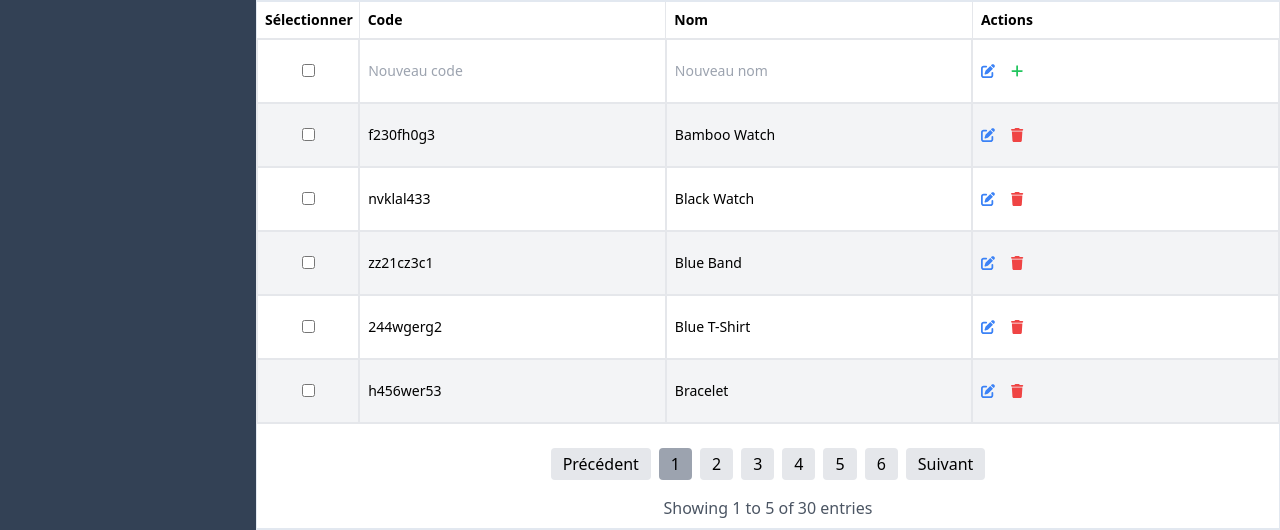
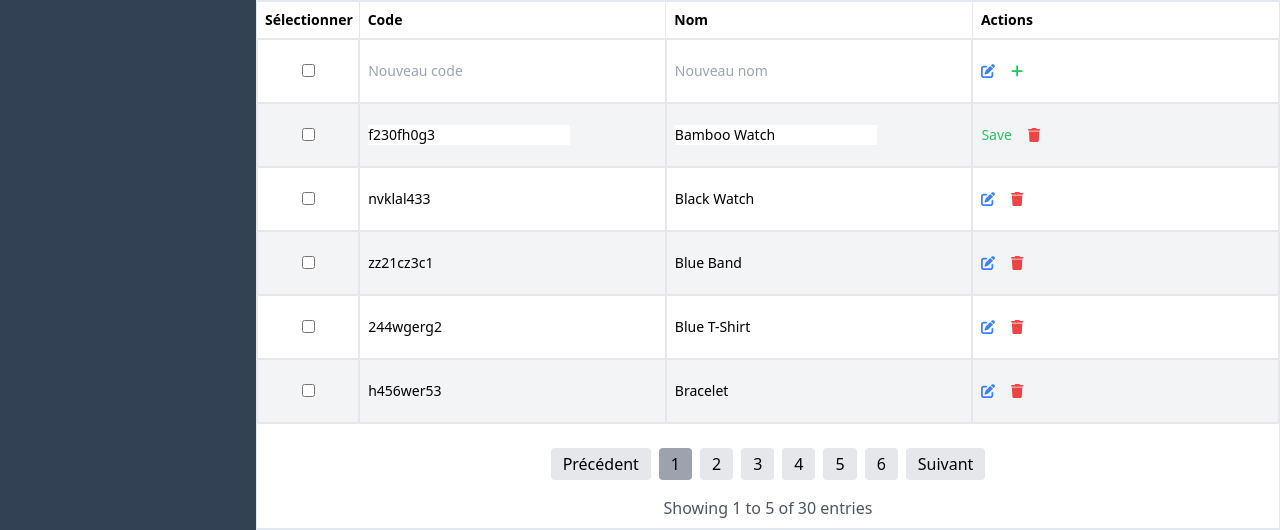
Before and after one commit to gaelamand/altenshop, a React (Create React App) app: page /Admin/Products in a window 1280 px wide. Both pictures are taken after a click on the button 988 px from the left and 325 px from the top of the page. Shown: the part 190-720 px from the top of the page. Built offline with nearby package versions, Linux system fonts and the light colour scheme.

Commit message:
:sparkles: modification produits admin

```diff
--- a/src/components/Admin/index.jsx
+++ b/src/components/Admin/index.jsx
@@ -12,6 +12,9 @@ const Admin = () => {
   const [products, setProducts] = useState([]);
   // const [deletedProducts, setDeletedProducts] = useState([]);
   const [selectedProduct, setSelectedProduct] = useState(null);
+  const [editingRows, setEditingRows] = useState([]);
+const [editedValues, setEditedValues] = useState({});
+
 
   const getData = () => {
     var requestOptions = {
@@ -36,14 +39,11 @@ const Admin = () => {
     console.log('Delete button clicked for product ID:', productId);
 
     try {
-      // Simulate the DELETE operation by updating the local JSON data
       const response = await fetch('../products.json');
       const data = await response.json();
 
-      // Filter out the product with the specified ID
       const updatedData = data.data.filter((item) => item.id !== productId);
 
-      // Update the products in the local state
       setProducts(updatedData);
     } catch (error) {
       console.error('Erreur lors de la suppression du produit :', error);
@@ -60,12 +60,38 @@ const Admin = () => {
       name: newProductName,
     };
 
-    setProducts([newProduct, ...products]); // Modifié ici pour ajouter au début
+    setProducts([newProduct, ...products]);
 
-    // Réinitialiser les champs de saisie pour le nouveau produit
     setNewProductCode("");
     setNewProductName("");
   };
+
+  const handleEdit = (productId) => {
+  if (editingRows.includes(productId)) {
+    // Disable editing
+    const newEditingRows = editingRows.filter(id => id !== productId);
+    setEditingRows(newEditingRows);
+
+    // Apply the edited values
+    const updatedData = products.map(item => {
+      if (item.id === productId && editedValues[productId]) {
+        return { ...item, ...editedValues[productId] };
+      }
+      return item;
+    });
+    setProducts(updatedData);
+
+    // Clear edited values
+    const newEditedValues = { ...editedValues };
+    delete newEditedValues[productId];
+    setEditedValues(newEditedValues);
+  } else {
+    // Enable editing
+    setEditingRows([...editingRows, productId]);
+  }
+};
+
+
 
   const totalItems = products.length;
   const totalPages = Math.ceil(totalItems / itemsPerPage);
@@ -131,10 +157,67 @@ const Admin = () => {
                 {products.slice(startIndex, endIndex).map((item, index) => (
   <tr key={item.id} className={index % 2 === 0 ? 'bg-gray-100' : 'bg-white'}>
     <td className="w-1/12 border-2 text-center h-16 p-2"><input type="checkbox" /></td>
-                    <td className="w-1/4 border-2 text-left text-sm p-2">{item.code}</td>
-                    <td className="w-1/4 border-2 text-left text-sm p-2">{item.name}</td>
     <td className="w-1/4 border-2 text-left text-sm p-2">
-                      <button className="mr-4 text-blue-500 hover:text-blue-700">
+      {editingRows.includes(item.id) ? (
+        <input
+          type="text"
+          value={editedValues[item.id]?.code || item.code}
+          onChange={(e) => {
+            const newValue = e.target.value;
+            setEditedValues(prevValues => ({
+              ...prevValues,
+              [item.id]: { ...prevValues[item.id], code: newValue }
+            }));
+          }}
+        />
+      ) : (
+        item.code
+      )}
+    </td>
+    <td className="w-1/4 border-2 text-left text-sm p-2">
+      {editingRows.includes(item.id) ? (
+        <input
+          type="text"
+          value={editedValues[item.id]?.name || item.name}
+          onChange={(e) => {
+            const newValue = e.target.value;
+            setEditedValues(prevValues => ({
+              ...prevValues,
+              [item.id]: { ...prevValues[item.id], name: newValue }
+            }));
+          }}
+        />
+      ) : (
+        item.name
+      )}
+    </td>
+    <td className="w-1/4 border-2 text-left text-sm p-2">
+      {editingRows.includes(item.id) ? (
+        <>
+          <button
+            className="mr-4 text-green-500 hover:text-green-700"
+            onClick={() => handleEdit(item.id)}
+          >
+            Save
+          </button>
+          <button
+            className="text-red-500 hover:text-red-700"
+            onClick={() => {
+              handleEdit(item.id); // Exit edit mode without saving changes
+              console.log('Selected Product ID:', item.id);
+              setSelectedProduct(item.id);
+              handleDelete(item.id);
+            }}
+          >
+            <FontAwesomeIcon icon={faTrash} />
+          </button>
+        </>
+      ) : (
+        <>
+          <button
+            className="mr-4 text-blue-500 hover:text-blue-700"
+            onClick={() => handleEdit(item.id)}
+          >
             <FontAwesomeIcon icon={faEdit} />
           </button>
           <button
@@ -147,9 +230,12 @@ const Admin = () => {
           >
             <FontAwesomeIcon icon={faTrash} />
           </button>
+        </>
+      )}
     </td>
   </tr>
 ))}
+
 
               </tbody>
               <tfoot>
```
Lines whose indentation alone changed are shown as unchanged.
